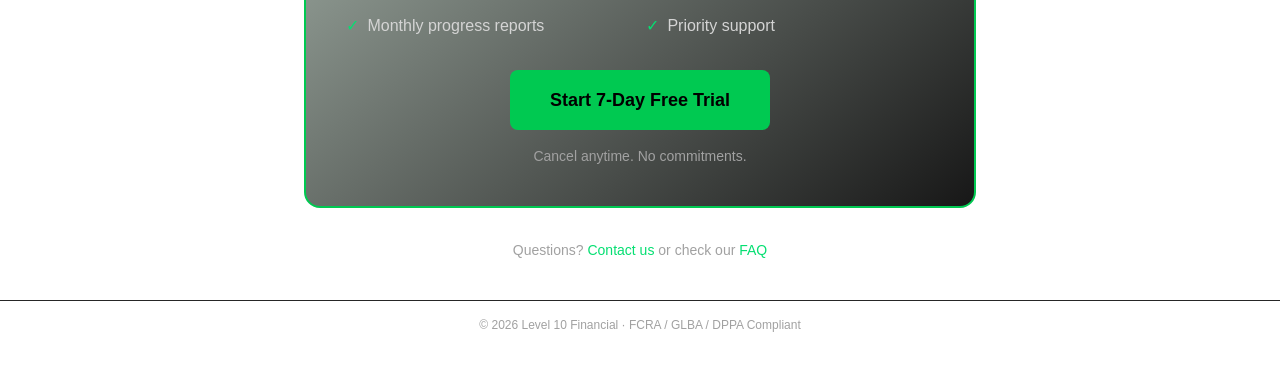
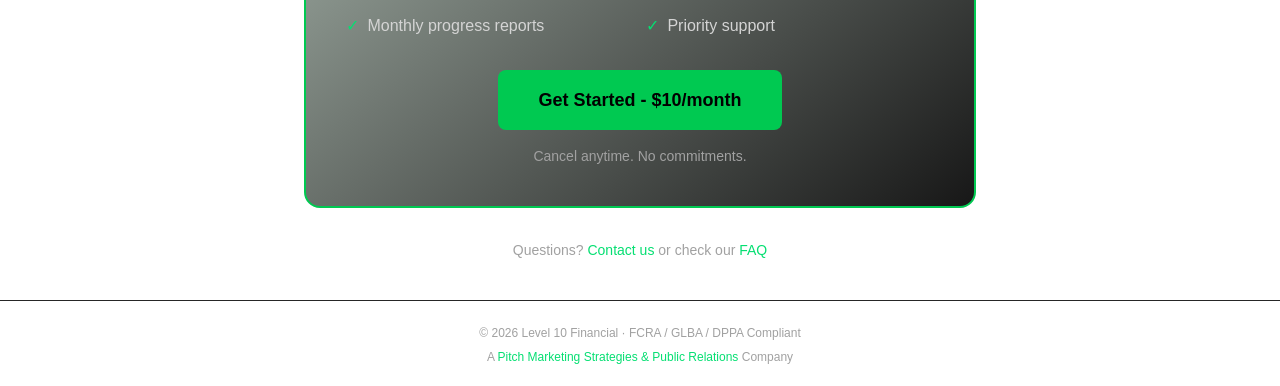
Before and after one commit to solutionspma/level10-financial, a Next.js app: page /pricing in a window 1280 px wide. Shown: the part 729-1115 px from the top of the page. Before the commit the page ends 1078 px from the top, so only its background shows below. Built offline with nearby package versions, Linux system fonts and the light colour scheme.

Commit message:
Update footer with parent company link and remove 7-day trial

```diff
--- a/src/app/layout.tsx
+++ b/src/app/layout.tsx
@@ -30,9 +30,14 @@ export default function RootLayout({
               </div>
             </header>
             <main className="flex-1">{children}</main>
-            <footer className="border-t border-neutral-800 p-4 text-xs text-center text-neutral-400">
+          <footer className="border-t border-neutral-800 p-6 text-xs text-center text-neutral-400">
+            <div className="mb-2">
               © {new Date().getFullYear()} Level 10 Financial · FCRA / GLBA / DPPA Compliant
-            </footer>
+            </div>
+            <div>
+              A <a href="https://pitchmarketingagency.com" target="_blank" rel="noopener noreferrer" className="text-green-400 hover:underline">Pitch Marketing Strategies & Public Relations</a> Company
+            </div>
+          </footer>
           </div>
         </AuthProvider>
       </body>
--- a/src/app/pricing/page.tsx
+++ b/src/app/pricing/page.tsx
@@ -55,7 +55,7 @@ export default function Pricing() {
           </div>
 
           <a href="/register" className="inline-block bg-green-500 text-black px-10 py-4 rounded-lg font-bold text-lg hover:bg-green-600 transition">
-            Start 7-Day Free Trial
+            Get Started - $10/month
           </a>
           <p className="text-sm text-neutral-400 mt-4">Cancel anytime. No commitments.</p>
         </div>
```
